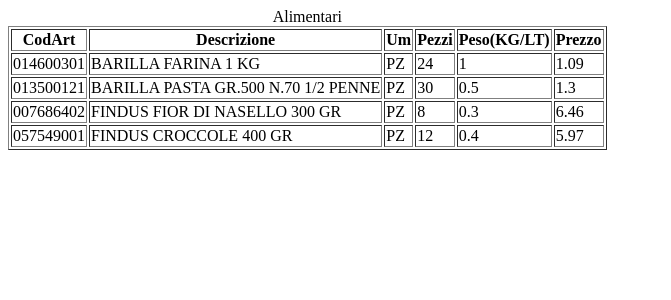
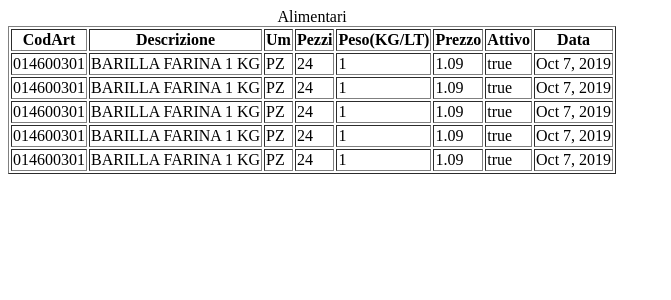
Before and after one commit to RobertoFoglia/learning, an Angular app in the folder Microservices and angular 7/alphashop/frontend/angular7/: page /articoli in a window 1280 px wide. Shown: the top 300 px of the page, without its empty margins (0-671 px from the left). Built offline with nearby package versions, Linux system fonts and the light colour scheme.

Commit message:
21. Class creation (Articoli)
Section 2:  Front end angular - introduction to create the front end side

```diff
--- a/Microservices and angular 7/alphashop/frontend/angular7/src/app/articoli/articoli.component.html
+++ b/Microservices and angular 7/alphashop/frontend/angular7/src/app/articoli/articoli.component.html
@@ -8,6 +8,8 @@
           <th>Pezzi</th>
           <th>Peso(KG/LT)</th>
           <th>Prezzo</th>
+          <th>Attivo</th>
+          <th>Data</th>
       </tr>
   </thead>
   <tbody>
@@ -19,6 +21,8 @@
         <td>{{articolo.pzcart}}</td>
         <td>{{articolo.peso}}</td>
         <td>{{articolo.prezzo}}</td>
+        <td>{{articolo.isActive}}</td>
+        <td>{{articolo.data | date}}</td>
     </tr>
   </tbody>
 </table>
--- a/Microservices and angular 7/alphashop/frontend/angular7/src/app/articoli/articoli.component.ts
+++ b/Microservices and angular 7/alphashop/frontend/angular7/src/app/articoli/articoli.component.ts
@@ -1,4 +1,18 @@
 import { Component, OnInit } from '@angular/core';
+
+export class Articolo {
+  constructor(
+    public codart: string,
+    public descrizione: string,
+    public um: string,
+    public pzcart: number,
+    public peso: number,
+    public prezzo: number,
+    public isActive: boolean,
+    public data: Date
+  ) {
+  }
+}
 
 @Component({
   selector: 'app-articoli',
@@ -8,10 +22,11 @@
 export class ArticoliComponent implements OnInit {
 
   articoli = [
-    {codart : '014600301', descrizione : 'BARILLA FARINA 1 KG', um : 'PZ', pzcart : 24, peso : 1, prezzo : 1.09},
-    {codart : '013500121', descrizione : 'BARILLA PASTA GR.500 N.70 1/2 PENNE', um : 'PZ', pzcart : 30, peso : 0.5, prezzo : 1.3},
-    {codart : '007686402', descrizione : 'FINDUS FIOR DI NASELLO 300 GR', um : 'PZ', pzcart : 8, peso : 0.3, prezzo : 6.46},
-    {codart : '057549001', descrizione : 'FINDUS CROCCOLE 400 GR', um : 'PZ', pzcart : 12, peso : 0.4, prezzo : 5.97}
+    new Articolo('014600301', 'BARILLA FARINA 1 KG', 'PZ', 24, 1, 1.09, true, new Date()),
+    new Articolo('014600301', 'BARILLA FARINA 1 KG', 'PZ', 24, 1, 1.09, true, new Date()),
+    new Articolo('014600301', 'BARILLA FARINA 1 KG', 'PZ', 24, 1, 1.09, true, new Date()),
+    new Articolo('014600301', 'BARILLA FARINA 1 KG', 'PZ', 24, 1, 1.09, true, new Date()),
+    new Articolo('014600301', 'BARILLA FARINA 1 KG', 'PZ', 24, 1, 1.09, true, new Date()),
   ]
 
   constructor() { }
```
